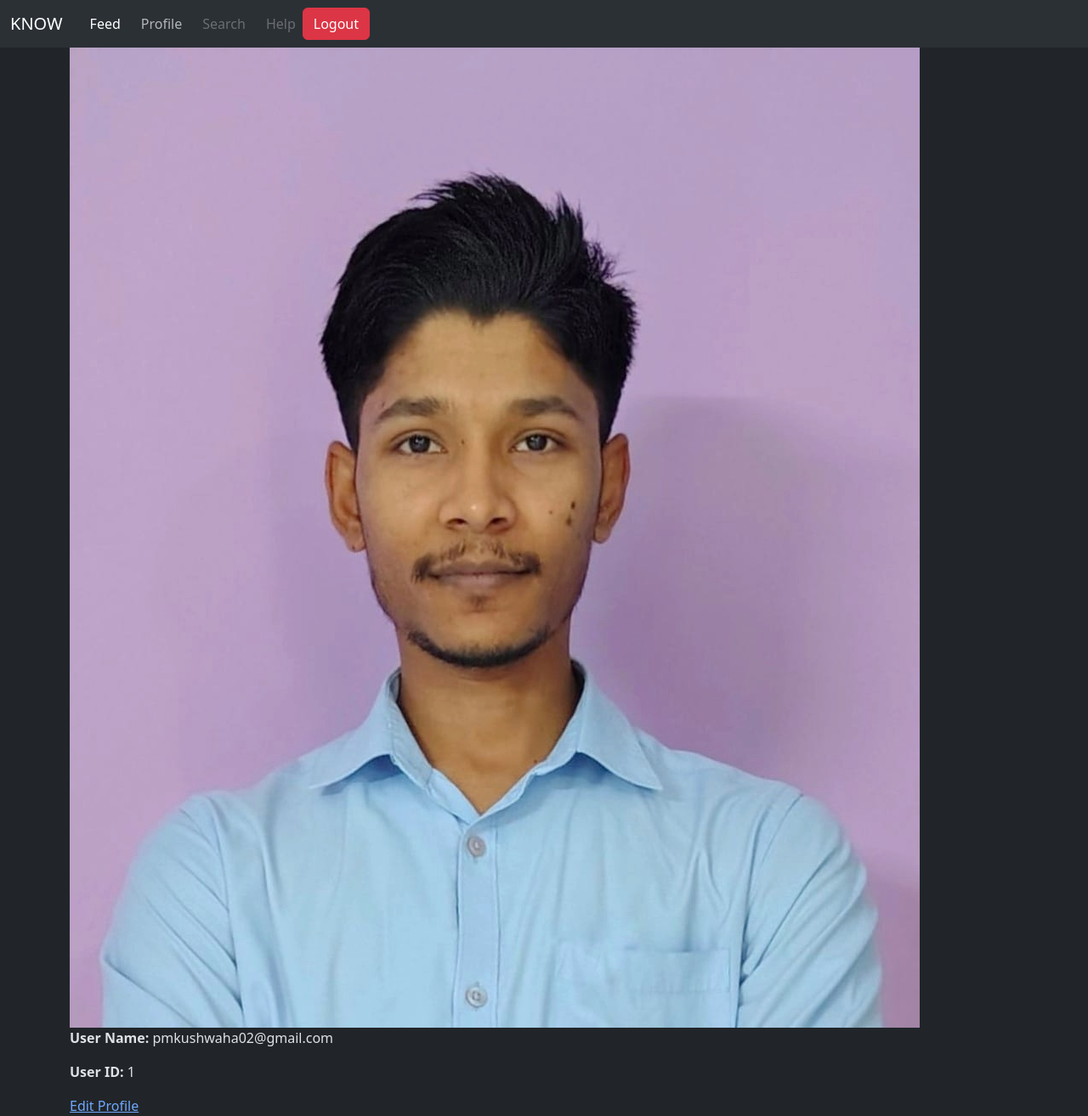
After one commit to pmkushwaha/KNOW, a Django app: page /user in a window 1280 px wide. The commit adds this page. Shown: the whole page at 85% size. Run offline with Django 4.2, Linux system fonts and the light colour scheme; a user stored in the database is signed in; data comes from the database, SQL or seed files in the repository; both versions use the stored data as it was after the commit.

Commit message:
User profile page added

```diff
--- a/templates/layout.html
+++ b/templates/layout.html
@@ -36,7 +36,7 @@
               <a href="{% url 'Tweet_list' %}" class="nav-link active ms-2" aria-current="page" href="#">Feed</a>
             </li>
             <li class="nav-item">
-              <a class="nav-link ms-2" href="#">Profile</a>
+              <a class="nav-link ms-2" href="{% url 'user_profile' %}" >Profile</a>
             </li>
             <li class="nav-item">
               <a class="nav-link disabled ms-2"  aria-disabled="true">Search</a>
--- a/tweet/models.py
+++ b/tweet/models.py
@@ -11,3 +11,11 @@ class Tweet (models.Model):
 
     def __str__(self):
         return f'{self.user.username}-{self.text[:10]}'
+
+class Profile(models.Model):
+    user = models.OneToOneField(User, on_delete=models.CASCADE)
+    profile_photo = models.ImageField(upload_to='profile_pics/', default='default.jpg',blank=True ,null=True)
+
+
+    def __str__(self):
+        return self.user.username
--- a/tweet/templates/index.html
+++ b/tweet/templates/index.html
@@ -6,9 +6,7 @@ KNOW
 {% endblock  %}
 
 {% block content %}
-<h1  class="text-center mt-4">Welcome to
-    KNOW
-</h1>
+
 <!DOCTYPE html>
 <html lang="en">
 <head>
@@ -52,8 +50,10 @@ KNOW
 
 <body>
     <div class="container-fluid vh-100 d-flex align-items-center">
+
         <div class="row w-100">
             <!-- Left Section -->
+
             <div class="col-md-6 d-flex justify-content-center align-items-center">
              <img src="{% static 'images/know.png' %}" class="brand-x">
                {% comment %} <img src="{% media 'photos/Exams.gif' %}" class="brand-x"> {% endcomment %}
--- a/tweet/templates/tweet_list.html
+++ b/tweet/templates/tweet_list.html
@@ -4,7 +4,7 @@ Django CRUD
 {% endblock  %}
 
 {% block content %}
-<h1 class="text-center mt-4 mb-4">Welcome to KNOW</h1>
+<h1 class="text-center mt-4 mb-2">Welcome to KNOW</h1>
 
 
 {% comment %} button to create tweet {% endcomment %}
--- /dev/null
+++ b/tweet/templates/user_profile.html
@@ -0,0 +1,20 @@
+{% extends "layout.html" %}
+{% block title %}
+KNOW
+{% endblock  %}
+
+{% block content %}
+<img src="{{ profile.profile_photo.url }}">
+
+<p><strong>User Name:</strong> {{ profile.user.username }}</p>
+<p><strong>User ID:</strong> {{profile.user_id}}</p>
+
+<a href="{% url 'edit_profile' %}">Edit Profile</a>
+{% endblock %}
+
+{% comment %} <img src="{{ profile.profile_photo.url }}" width="150" height="150" style="border-radius:50%;">
+
+<p><strong>User Name:</strong> {{ profile.user.username }}</p>
+<p><strong>User ID:</strong> {{ profile.user_id }}</p>
+
+<a href="{% url 'edit_profile' %}">Edit Profile</a> {% endcomment %}
--- a/tweet/urls.py
+++ b/tweet/urls.py
@@ -5,6 +5,8 @@ from django.conf.urls.static import static
 
 urlpatterns = [
     path('', views.index,name='index'),
+    path('user', views.user_profile,name='user_profile'),
+     path('user/edit_profile', views.edit_profile,name='edit_profile'),
     path('tweet/', views.Tweet_list,name='Tweet_list'),
     path('create/', views.tweet_create,name='tweet_create'),
     path('<int:tweet_id>/edit/', views.tweet_edit,name='tweet_edit'),
--- a/tweet/views.py
+++ b/tweet/views.py
@@ -1,6 +1,9 @@
+
+
 from django.shortcuts import render
-from .models import Tweet
+from .models import Profile, Tweet
 from .forms import tweetForm
+from .forms import ProfileForm
 from django.shortcuts import get_object_or_404,redirect
 from django.contrib.auth.decorators import login_required
 from django.contrib.auth import login
@@ -8,6 +11,30 @@ from .forms import UserRegistrationForm
 # home view
 def index(request):
     return render(request ,'index.html')
+
+#user profile
+
+
+@login_required
+def user_profile(request):
+    profile,created = Profile.objects.get_or_create(user=request.user)
+    return render(request, 'user_profile.html', {'profile': profile})
+
+@login_required
+def edit_profile(request):
+    profile, created = Profile.objects.get_or_create(user=request.user)
+
+    if request.method == 'POST':
+        form = ProfileForm(request.POST, request.FILES, instance=profile)
+        if form.is_valid():
+            form.save()
+            return redirect('user_profile')
+    else:
+        form = ProfileForm(instance=profile)
+
+    return render(request, 'edit_profile.html', {'form': form})
+
+
 
 # list of tweets view0
 @login_required
@@ -34,19 +61,6 @@ def tweet_create(request):
 
 # To Edit the tweet
 @login_required
-# def tweet_edit(request,tweet_id):
-#     tweet=get_object_or_404(Tweet,pk=tweet_id,user=request.user)  #to get the details of the user
-#     if request.method=="POST":
-#         tweet=tweetForm(request.POST,request.FILES,instance=tweet)
-#         if tweet.is_valid():
-#             tweet=tweet.save(commit=False)
-#             # to get the user
-#             tweet.user=request.user
-#             tweet.save()  #final save
-#             return redirect('tweet_list')
-#     else:
-#         form=tweetForm(instance=tweet)
-#     return render(request,"tweet_form.html",{'form':form})
 def tweet_edit(request, tweet_id):
     tweet = get_object_or_404(Tweet, id=tweet_id ,user=request.user)  # Fetch the existing tweet
 
@@ -77,7 +91,7 @@ def register(request):
             user.set_password(form.cleaned_data['password1'])
             user.save()
             login(request,user)
-            return redirect('tweet_list')
+            return redirect('Tweet_list')
     else:
         form=UserRegistrationForm()
     return render(request ,'registration/register.html',{'form': form})
```
Also changed, not shown: tweet/forms.py (+7 -0 lines), tweet/templates/edit_profile.html (added, +15 -0 lines), db.sqlite3, media/photos/a26044ec-a837-467b-91e4-cddeedcd9782.jpeg (added), media/profile_pics/Adobe_Express_pk.jpg (added), media/profile_pics/saslogonirf24.png (added), tweet/migrations/0002_profile.py (added), tweet/migrations/0003_alter_profile_profile_photo.py (added).
